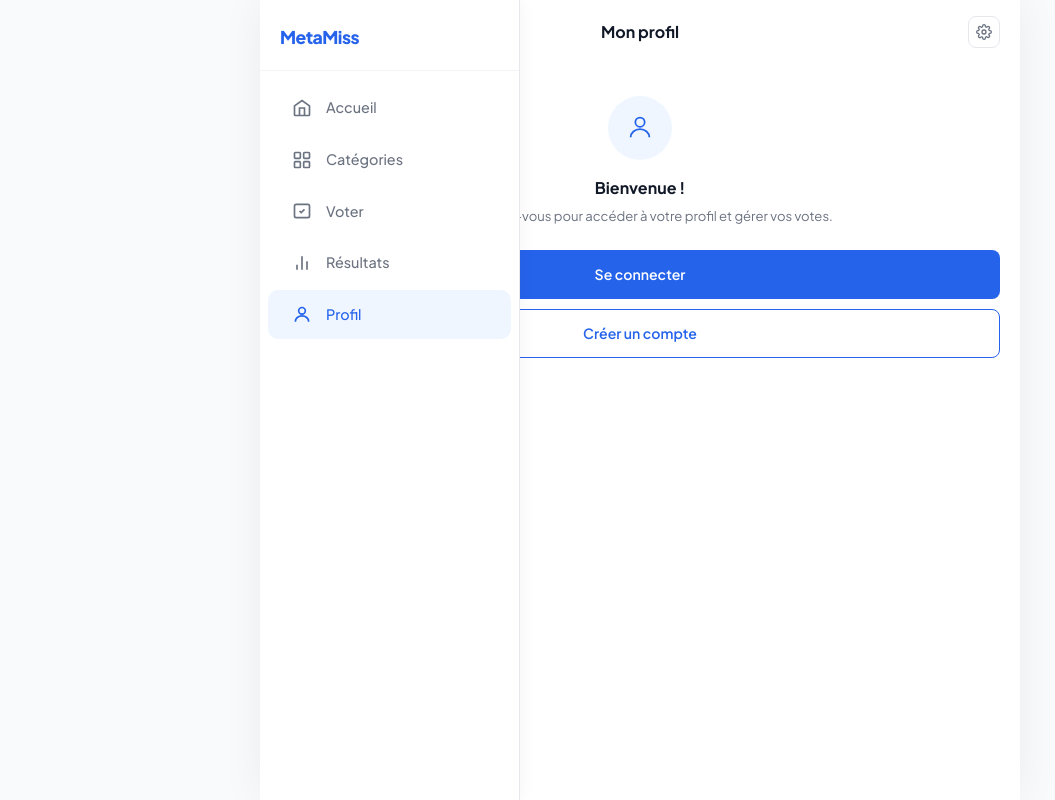
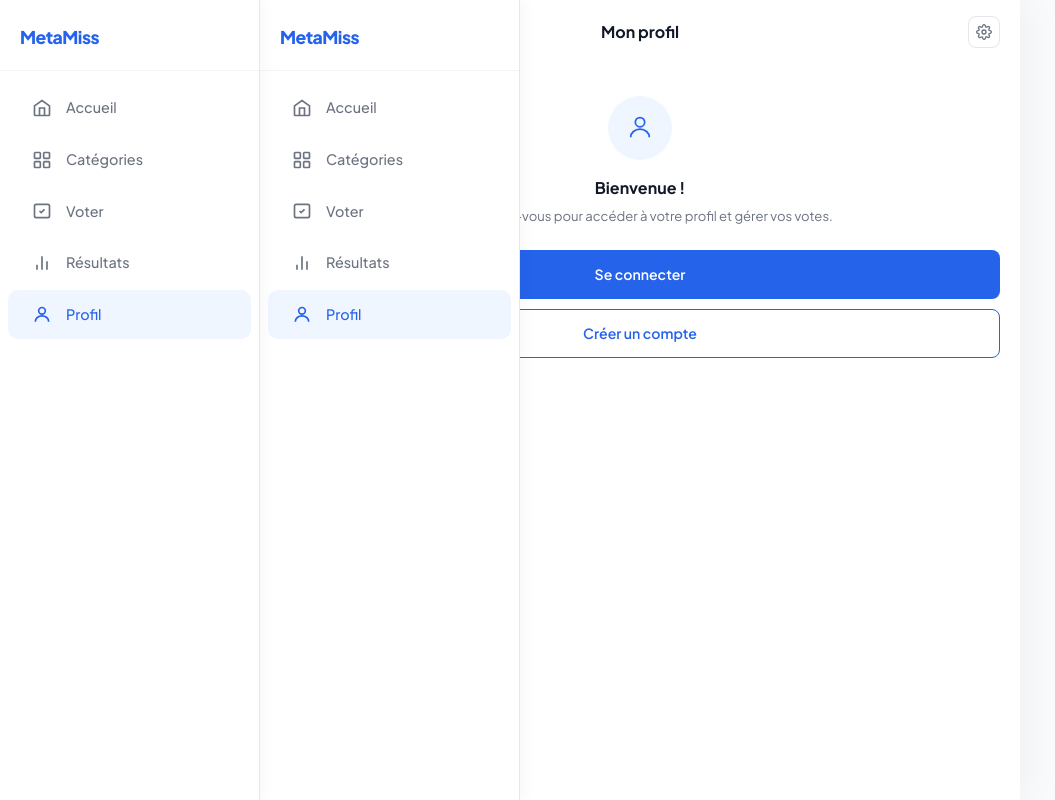
Before and after one commit to klara007dj/meta-miss-master, a Next.js app in the folder frontend/: page /profile in a window 1280 px wide. Shown: the whole page, without its empty margins (0-1055 px from the left). Built offline with nearby package versions, Linux system fonts and the light colour scheme.

Commit message:
Refactor layout component and integrate BottomNav

```diff
--- a/frontend/src/app/layout.tsx
+++ b/frontend/src/app/layout.tsx
@@ -2,36 +2,27 @@ import type { Metadata } from "next";
 import "./globals.css";
 import { Toaster } from "react-hot-toast";
 import ThemeProvider from "@/components/layout/ThemeProvider";
+import BottomNav from "@/components/layout/BottomNav";
 
 export const metadata: Metadata = {
   title: "MetaMiss Master 2025",
   description: "Votez pour vos candidats préférés au concours MetaMiss Master 2025.",
   keywords: ["miss master", "concours", "vote", "cameroun"],
-
   openGraph: {
     title: "MetaMiss Master 2025",
     description: "🗳️ Votez pour vos candidats préférés · Résultats en direct",
     url: "https://metavote.online",
     siteName: "MetaMiss Master 2025",
-    images: [
-      {
-        url: "https://metavote.online/og-image.jpg",
-        width: 1200,
-        height: 630,
-        alt: "MetaMiss Master 2025 — Élégance · Confiance · Excellence",
-      },
-    ],
+    images: [{ url: "https://metavote.online/og-image.jpg", width: 1200, height: 630, alt: "MetaMiss Master 2025" }],
     type: "website",
     locale: "fr_FR",
   },
-
   twitter: {
     card: "summary_large_image",
     title: "MetaMiss Master 2025",
     description: "🗳️ Votez pour vos candidats préférés · Résultats en direct",
     images: ["https://metavote.online/og-image.jpg"],
   },
-
   icons: {
     icon: "/favicon.ico",
     apple: "/apple-touch-icon.png",
@@ -39,17 +30,19 @@ export const metadata: Metadata = {
   },
 };
 
-export default function RootLayout({
-  children,
-}: Readonly<{
-  children: React.ReactNode;
-}>) {
+export default function RootLayout({ children }: Readonly<{ children: React.ReactNode }>) {
   return (
     <html lang="fr" suppressHydrationWarning>
       <body>
         <ThemeProvider>
-          <div className="app-container">
-            {children}
+          {/* Wrapper centré visible sur desktop */}
+          <div className="app-wrapper">
+            {/* Sidebar sur tablet+, bottom nav sur mobile */}
+            <BottomNav />
+            {/* Contenu des pages */}
+            <main className="app-main">
+              {children}
+            </main>
           </div>
           <Toaster position="top-center" toastOptions={{
             style: {
```
